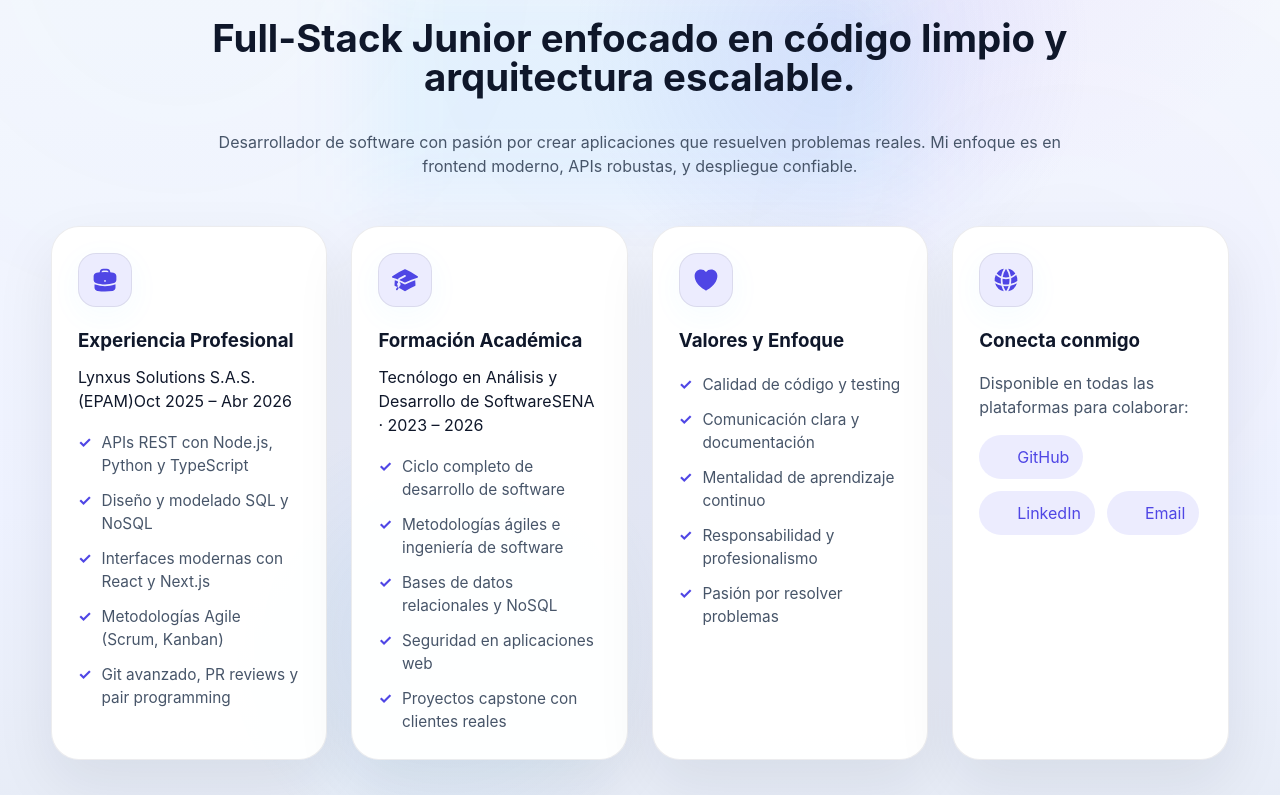
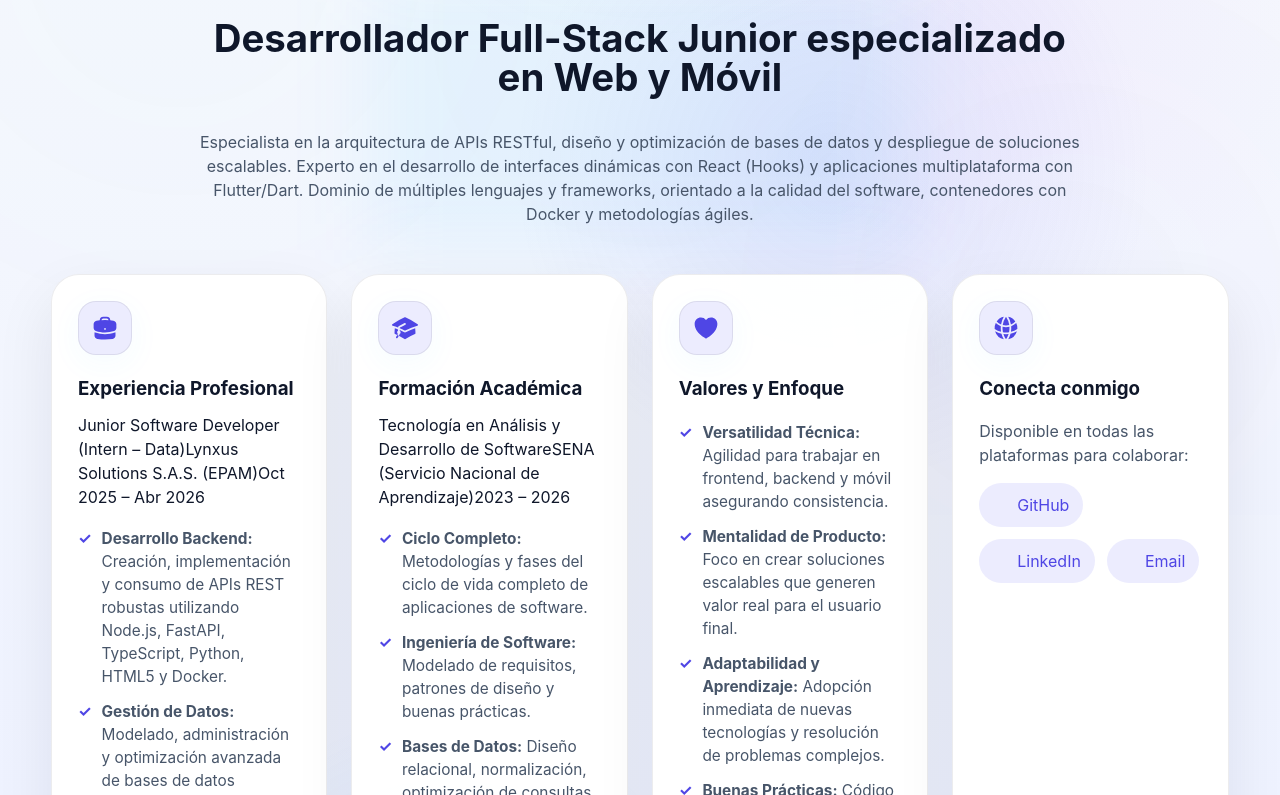
Before and after one commit to DarioSC00/PortafolioDario, a React (Vite) app in the folder mi-portafolio/: page /about in a window 1280 px wide. Shown: the part 285-1080 px from the top of the page. Built offline with nearby package versions, Linux system fonts and the light colour scheme; some icons are missing.

Commit message:
feat: add About, Home, and Skills page components to portfolio

```diff
--- a/mi-portafolio/src/pages/About.tsx
+++ b/mi-portafolio/src/pages/About.tsx
@@ -2,10 +2,12 @@ import { Icon } from '@iconify/react'
 import { BriefcaseIcon, AcademicCapIcon, GlobeAltIcon, HeartIcon } from '@heroicons/react/24/solid'
 
 const achievements = [
-  { icon: 'mdi:code-braces', label: 'APIs REST' },
-  { icon: 'mdi:react', label: 'React Hooks' },
-  { icon: 'mdi:database', label: 'SQL/NoSQL' },
+  { icon: 'mdi:cellphone-link', label: 'Flutter (Móvil)' },
+  { icon: 'mdi:code-braces', label: 'APIs RESTful' },
+  { icon: 'mdi:database-cog', label: 'Optimización de Bases de Datos' },
   { icon: 'mdi:docker', label: 'Docker' },
+  { icon: 'mdi:lightning-bolt', label: 'FastAPI & Node.js' },
+  { icon: 'mdi:react', label: 'React / Next.js' },
 ]
 
 export default function About() {
@@ -13,10 +15,11 @@ export default function About() {
     <section className="about-page">
       <div className="section-intro">
         <span className="eyebrow">Sobre mí</span>
-        <h2>Full-Stack Junior enfocado en código limpio y arquitectura escalable.</h2>
+        <h2>Desarrollador Full-Stack Junior especializado en Web y Móvil</h2>
         <p>
-          Desarrollador de software con pasión por crear aplicaciones que resuelven problemas reales.
-          Mi enfoque es en frontend moderno, APIs robustas, y despliegue confiable.
+          Especialista en la arquitectura de APIs RESTful, diseño y optimización de bases de datos y despliegue de soluciones escalables.
+          Experto en el desarrollo de interfaces dinámicas con React (Hooks) y aplicaciones multiplataforma con Flutter/Dart.
+          Dominio de múltiples lenguajes y frameworks, orientado a la calidad del software, contenedores con Docker y metodologías ágiles.
         </p>
       </div>
 
@@ -27,29 +30,30 @@ export default function About() {
           </div>
           <h3>Experiencia Profesional</h3>
           <div className="about-card__meta">
-            <span className="about-card__company">Lynxus Solutions S.A.S. (EPAM)</span>
+            <span className="about-card__company">Junior Software Developer (Intern – Data)</span>
+            <span className="about-card__company-sub">Lynxus Solutions S.A.S. (EPAM)</span>
             <span className="about-card__date">Oct 2025 – Abr 2026</span>
           </div>
           <ul className="about-list">
             <li>
               <span className="about-list-bullet">✓</span>
-              <span>APIs REST con Node.js, Python y TypeScript</span>
+              <span><strong>Desarrollo Backend:</strong> Creación, implementación y consumo de APIs REST robustas utilizando Node.js, FastAPI, TypeScript, Python, HTML5 y Docker.</span>
             </li>
             <li>
               <span className="about-list-bullet">✓</span>
-              <span>Diseño y modelado SQL y NoSQL</span>
+              <span><strong>Gestión de Datos:</strong> Modelado, administración y optimización avanzada de bases de datos relacionales (SQL, MySQL) y NoSQL (MongoDB).</span>
             </li>
             <li>
               <span className="about-list-bullet">✓</span>
-              <span>Interfaces modernas con React y Next.js</span>
+              <span><strong>Desarrollo Frontend:</strong> Creación de interfaces web modernas y fluidas con React y Next.js (Hooks avanzados).</span>
             </li>
             <li>
               <span className="about-list-bullet">✓</span>
-              <span>Metodologías Agile (Scrum, Kanban)</span>
+              <span><strong>Metodologías Ágiles:</strong> Trabajo activo en equipos bajo Scrum, y control de versiones con Git, GitHub y GitLab.</span>
             </li>
             <li>
               <span className="about-list-bullet">✓</span>
-              <span>Git avanzado, PR reviews y pair programming</span>
+              <span><strong>Idiomas:</strong> Comunicación técnica y documentación con nivel de inglés B1.</span>
             </li>
           </ul>
         </article>
@@ -60,29 +64,30 @@ export default function About() {
           </div>
           <h3>Formación Académica</h3>
           <div className="about-card__meta">
-            <span className="about-card__company">Tecnólogo en Análisis y Desarrollo de Software</span>
-            <span className="about-card__date">SENA · 2023 – 2026</span>
+            <span className="about-card__company">Tecnología en Análisis y Desarrollo de Software</span>
+            <span className="about-card__company-sub">SENA (Servicio Nacional de Aprendizaje)</span>
+            <span className="about-card__date">2023 – 2026</span>
           </div>
           <ul className="about-list">
             <li>
               <span className="about-list-bullet">✓</span>
-              <span>Ciclo completo de desarrollo de software</span>
+              <span><strong>Ciclo Completo:</strong> Metodologías y fases del ciclo de vida completo de aplicaciones de software.</span>
             </li>
             <li>
               <span className="about-list-bullet">✓</span>
-              <span>Metodologías ágiles e ingeniería de software</span>
+              <span><strong>Ingeniería de Software:</strong> Modelado de requisitos, patrones de diseño y buenas prácticas.</span>
             </li>
             <li>
               <span className="about-list-bullet">✓</span>
-              <span>Bases de datos relacionales y NoSQL</span>
+              <span><strong>Bases de Datos:</strong> Diseño relacional, normalización, optimización de consultas y almacenamiento NoSQL.</span>
             </li>
             <li>
               <span className="about-list-bullet">✓</span>
-              <span>Seguridad en aplicaciones web</span>
+              <span><strong>Desarrollo de Software:</strong> Construcción de proyectos web, móviles y empresariales.</span>
             </li>
             <li>
               <span className="about-list-bullet">✓</span>
-              <span>Proyectos capstone con clientes reales</span>
+              <span><strong>Calidad:</strong> Pruebas unitarias, aseguramiento de la calidad del software e implantación.</span>
             </li>
           </ul>
         </article>
@@ -95,23 +100,23 @@ export default function About() {
           <ul className="about-list">
             <li>
               <span className="about-list-bullet">✓</span>
-              <span>Calidad de código y testing</span>
+              <span><strong>Versatilidad Técnica:</strong> Agilidad para trabajar en frontend, backend y móvil asegurando consistencia.</span>
             </li>
             <li>
               <span className="about-list-bullet">✓</span>
-              <span>Comunicación clara y documentación</span>
+              <span><strong>Mentalidad de Producto:</strong> Foco en crear soluciones escalables que generen valor real para el usuario final.</span>
             </li>
             <li>
               <span className="about-list-bullet">✓</span>
-              <span>Mentalidad de aprendizaje continuo</span>
+              <span><strong>Adaptabilidad y Aprendizaje:</strong> Adopción inmediata de nuevas tecnologías y resolución de problemas complejos.</span>
             </li>
             <li>
               <span className="about-list-bullet">✓</span>
-              <span>Responsabilidad y profesionalismo</span>
+              <span><strong>Buenas Prácticas:</strong> Código limpio, modular, optimización de rendimiento y documentación exhaustiva.</span>
             </li>
             <li>
               <span className="about-list-bullet">✓</span>
-              <span>Pasión por resolver problemas</span>
+              <span><strong>Colaboración Eficiente:</strong> Comunicación transparente y asertiva en entornos ágiles multidisciplinarios.</span>
             </li>
           </ul>
         </article>
--- a/mi-portafolio/src/pages/Home.tsx
+++ b/mi-portafolio/src/pages/Home.tsx
@@ -11,11 +11,10 @@ export default function Home() {
             <SparklesIcon className="hero-badge-icon" />
             Desarrollador Full-Stack Junior
           </div>
-          <h2>Construyo interfaces hermosas y APIs robustas que escalan.</h2>
+          <h2>Construyo interfaces dinámicas y APIs robustas que escalan.</h2>
           <p>
-            Soy Darío, desarrollador apasionado por crear soluciones web y móviles de alta calidad.
-            Especializado en React, Node.js, TypeScript y arquitectura escalable.
-            Mi objetivo es transformar ideas en productos listos para el mercado.
+            Soy Rubén Darío, desarrollador Full-Stack Junior apasionado por crear soluciones web y móviles de alta calidad.
+            Especializado en interfaces reactivas con React, aplicaciones multiplataforma con Flutter/Dart y arquitecturas escalables con Node.js y FastAPI.
           </p>
           <div className="hero-actions">
             <Link className="primary-button" to="/contact">
@@ -28,13 +27,13 @@ export default function Home() {
           </div>
           <div className="hero-tags">
             <span>
-              <CheckCircleIcon className="tag-icon" /> Fullstack
+              <CheckCircleIcon className="tag-icon" /> Web & Móvil
             </span>
             <span>
-              <RocketLaunchIcon className="tag-icon" /> Escalable
+              <RocketLaunchIcon className="tag-icon" /> Full-Stack
             </span>
             <span>
-              <CodeBracketIcon className="tag-icon" /> Moderno
+              <CodeBracketIcon className="tag-icon" /> Docker / SQL
             </span>
           </div>
         </div>
@@ -43,21 +42,20 @@ export default function Home() {
           <div className="hero-card__content">
             <div className="hero-card__header">
               <div>
-                <p>Darío Salazar Cuero</p>
-                <span>Full-Stack Developer</span>
+                <p>Rubén Darío Salazar</p>
+                <span>Full-Stack Junior Developer</span>
               </div>
               <Icon icon="mdi:terminal" className="hero-card-icon" />
             </div>
             <div className="hero-card__body">
               <p>
-                Desarrollo aplicaciones web con React, crearé backends sólidos con Node.js,
-                y despliego en producción con confianza. Enfoque en código limpio y experiencia excepcional.
+                Desarrollo de software de extremo a extremo, desde el frontend web y móvil con React y Flutter, hasta backend robusto con APIs REST, optimización de bases de datos y DevOps.
               </p>
               <ul>
-                <li>React 19 + TypeScript</li>
-                <li>Node.js / FastAPI</li>
-                <li>PostgreSQL / MongoDB</li>
-                <li>Docker & CI/CD</li>
+                <li>React / Next.js (Hooks)</li>
+                <li>Flutter & Dart (Móvil)</li>
+                <li>Node.js / FastAPI (APIs)</li>
+                <li>SQL / MongoDB / Docker</li>
               </ul>
             </div>
           </div>
--- a/mi-portafolio/src/pages/Skills.tsx
+++ b/mi-portafolio/src/pages/Skills.tsx
@@ -3,24 +3,24 @@ import { CodeBracketSquareIcon, CloudArrowUpIcon, ShieldCheckIcon, SparklesIcon
 
 const skillSections = [
   {
-    title: 'Frontend',
+    title: 'Lenguajes de Programación',
     icon: CodeBracketSquareIcon,
-    items: ['React', 'TypeScript', 'Vite', 'HTML5', 'CSS3', 'Interfaces responsivas'],
+    items: ['TypeScript & JavaScript', 'Python', 'Dart (Flutter)', 'Java', 'C#', 'PHP'],
   },
   {
-    title: 'Backend',
+    title: 'Frameworks & Librerías',
     icon: CloudArrowUpIcon,
-    items: ['Node.js', 'Express', 'FastAPI', 'REST APIs', 'PostgreSQL', 'MongoDB'],
+    items: ['React (Hooks avanzados)', 'Next.js', 'Node.js & FastAPI', 'Flutter (Multiplataforma)', 'Laravel & .NET', 'Angular'],
   },
   {
-    title: 'Infra & DevOps',
+    title: 'Bases de Datos & Backend',
     icon: ShieldCheckIcon,
-    items: ['Docker', 'CI/CD', 'GitHub Actions', 'Vercel', 'Despliegue continuo', 'Monitoring'],
+    items: ['SQL (MySQL, PostgreSQL)', 'NoSQL (MongoDB)', 'Modelado de Bases de Datos', 'Administración y Optimización', 'Arquitectura de APIs RESTful'],
   },
   {
-    title: 'Experiencia & Producto',
+    title: 'Herramientas & DevOps',
     icon: SparklesIcon,
-    items: ['UX centrado en el usuario', 'Mobile-first', 'Accesibilidad', 'Performance', 'SEO básico', 'Feedback rápido'],
+    items: ['Docker (Contenedores)', 'Git, GitHub & GitLab', 'Vercel, Render & Postgres', 'Postman', 'Metodologías Ágiles (Scrum)', 'Nivel de Inglés B1'],
   },
 ]
 
```
